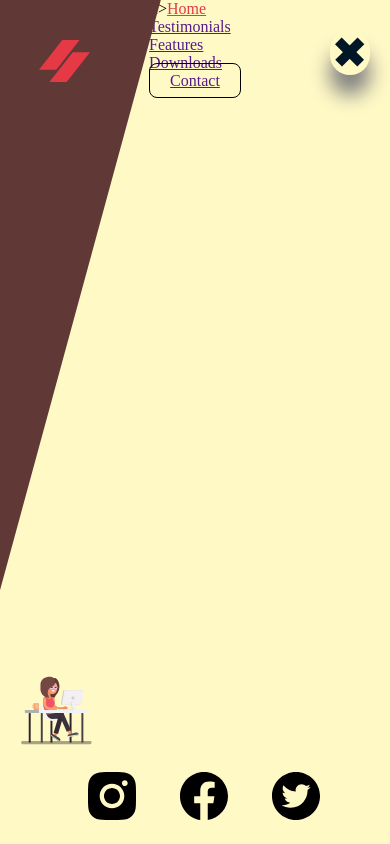
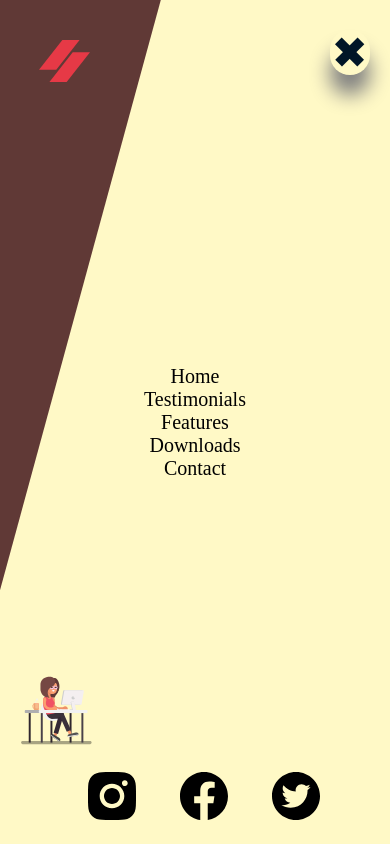
Before and after one commit to mudassirarif17/Figma-to-html, a plain HTML site: page FigmaToHTML_MADDY/index.html in a window 390 px wide. Drawn offline with nearby package versions, Linux system fonts and the light colour scheme; a web font is replaced by a local one.

Commit message:
some changes

```diff
--- a/FigmaToHTML_MADDY/css/phone.css
+++ b/FigmaToHTML_MADDY/css/phone.css
@@ -41,6 +41,7 @@
         top: 0;
         width: 100%;
         justify-content: center;
+        align-items: center;
     }
 
     .cross-menu{
@@ -60,4 +61,17 @@
         height: 100%;
         width: 30px;
     }
+
+    .nav-items{
+        list-style: none;
+        display: flex;
+        flex-direction: column;
+        align-items: center;
+    }
+
+    .nav-items li a{
+        font-size: 20px;
+        color: black;
+        text-decoration: none;
+    }
 }
--- a/FigmaToHTML_MADDY/index.html
+++ b/FigmaToHTML_MADDY/index.html
@@ -29,11 +29,11 @@
     <!-- Mobile Nav -->
     <div class="mbl-nav">
         <ul class="nav-items">
-            li><a class="active" href="">Home</a></li>
+            <li><a class="active" href="">Home</a></li>
                 <li><a href="">Testimonials</a></li>
                 <li><a href="">Features</a></li>
                 <li><a href="">Downloads</a></li>
-                <li><a class="nav-btn" href="">Contact</a></li>
+                <li><a href="">Contact</a></li>
         </ul>
         <div class="cross-menu"><img src="./images/icon-cross.svg" alt=""></div>
     </div>
```
